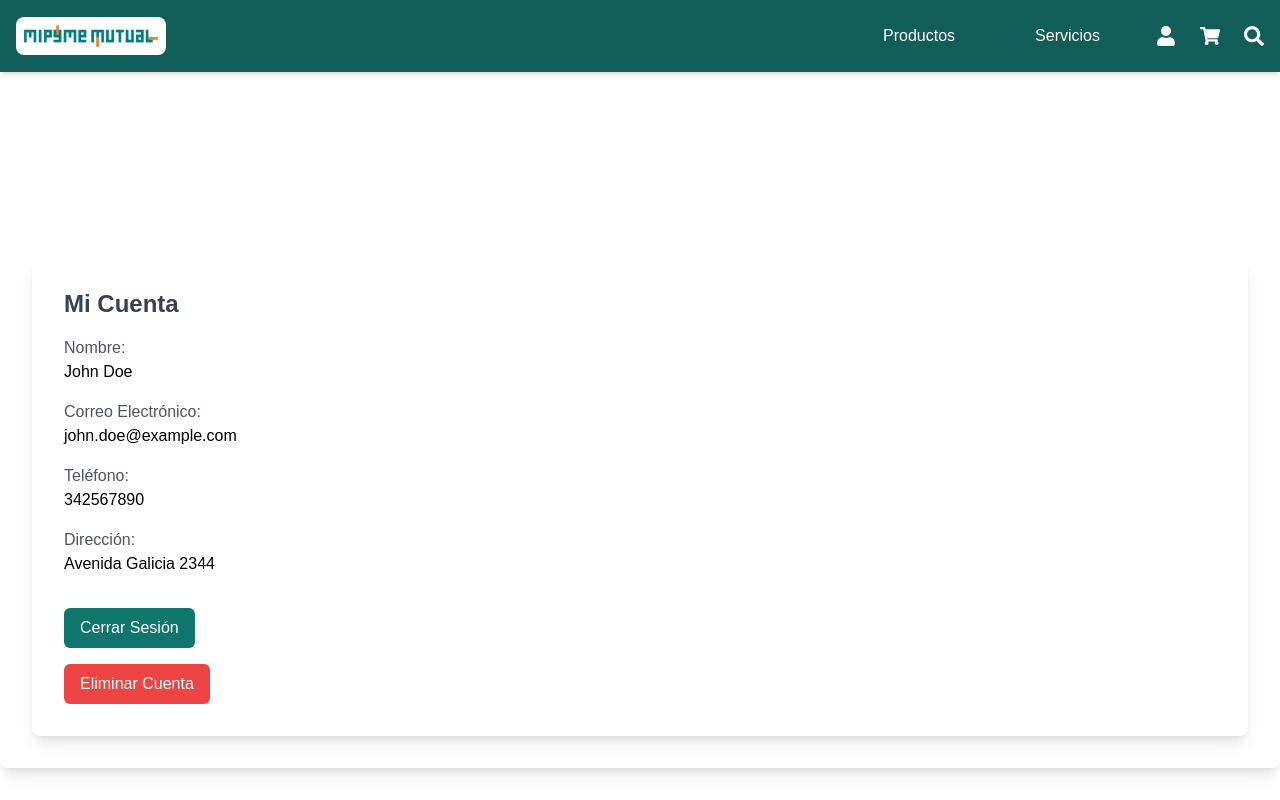
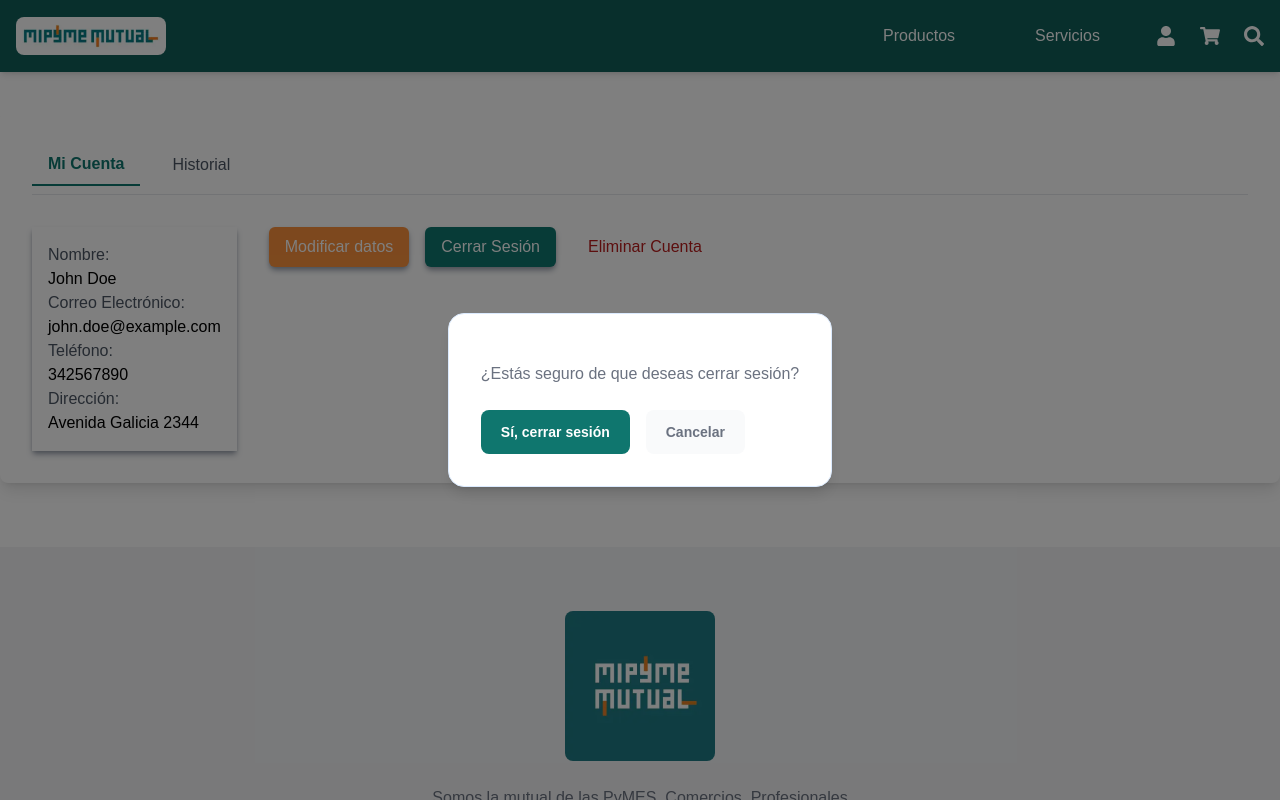
Before and after one commit to ArcadiaGroup-Dev/Project-GroupSales, a Next.js app in the folder front/: page /myAccount in a window 1280 px wide. Both pictures are taken after a click on the button "Cerrar Sesión". Shown: the top 800 px of the page. Built offline with nearby package versions, Linux system fonts and the light colour scheme.

Commit message:
Funciones buttons perfil

```diff
--- /dev/null
+++ b/front/src/components/Profile/DeleteAccount.tsx
@@ -0,0 +1,54 @@
+import React, { useState } from "react";
+
+interface DeleteAccountProps {
+  userId: string;
+  handleCloseDeleteAccount: () => void; // Esta es la función para cerrar el modal
+}
+
+export default function DeleteAccount({ userId, handleCloseDeleteAccount }: DeleteAccountProps) {
+  const [isProcessing, setIsProcessing] = useState(false);
+
+  const handleConfirmDelete = async () => {
+    setIsProcessing(true);
+    try {
+      const response = await fetch(`/api/users/${userId}`, { method: "DELETE" });
+      if (response.ok) {
+        console.log("Cuenta eliminada con éxito");
+        // Redirigir o actualizar el estado global de la app aquí
+      } else {
+        console.error("Error al eliminar la cuenta");
+      }
+    } catch (error) {
+      console.error("Error al eliminar:", error);
+    } finally {
+      setIsProcessing(false);
+    }
+  };
+
+  return (
+    <div className="fixed inset-0 flex items-center justify-center bg-black bg-opacity-50 z-50">
+      <div className="rounded-2xl border border-blue-100 bg-white p-4 shadow-lg sm:p-6 lg:p-8">
+        <p className="mt-4 text-gray-500">
+          ¿Estás seguro que deseas eliminar tu cuenta? Esta acción es irreversible.
+        </p>
+        <div className="mt-6 sm:flex sm:gap-4">
+          <button
+            onClick={handleConfirmDelete}
+            disabled={isProcessing}
+            className={`inline-block w-full rounded-lg px-5 py-3 text-center text-sm font-semibold text-white sm:w-auto ${
+              isProcessing ? "bg-gray-400" : "bg-red-500 hover:bg-red-400"
+            }`}
+          >
+            {isProcessing ? "Procesando..." : "Sí, Eliminar"}
+          </button>
+          <button
+            onClick={handleCloseDeleteAccount} // Cierra el modal al cancelar
+            className="mt-2 inline-block w-full rounded-lg bg-gray-50 px-5 py-3 text-center text-sm font-semibold text-gray-500 sm:mt-0 sm:w-auto"
+          >
+            Cancelar
+          </button>
+        </div>
+      </div>
+    </div>
+  );
+}
--- /dev/null
+++ b/front/src/components/Profile/EditProfile.tsx
@@ -0,0 +1,55 @@
+// EditProfile.tsx
+import React, { useState } from "react";
+
+interface EditProfileProps {
+  onCancel: () => void;
+  onSave: (data: { address: string; phone: string }) => void;
+}
+
+const EditProfile: React.FC<EditProfileProps> = ({ onCancel, onSave }) => {
+  const [address, setAddress] = useState<string>("");
+  const [phone, setPhone] = useState<string>("");
+
+  const handleSave = () => {
+    onSave({ address, phone }); // Llama a onSave para guardar los datos
+  };
+
+  return (
+    <div className="space-y-4">
+      <div>
+        <label className="font-medium text-gray-600">Dirección:</label>
+        <input
+          type="text"
+          value={address}
+          onChange={(e) => setAddress(e.target.value)}
+          className="mt-1 block w-full px-3 py-2 border border-gray-300 rounded-md"
+        />
+      </div>
+      <div>
+        <label className="font-medium text-gray-600">Teléfono:</label>
+        <input
+          type="text"
+          value={phone}
+          onChange={(e) => setPhone(e.target.value)}
+          className="mt-1 block w-full px-3 py-2 border border-gray-300 rounded-md"
+        />
+      </div>
+      <div className="mt-4 flex gap-4">
+        <button
+          onClick={handleSave}
+          className="bg-tertiary text-white px-4 py-2 rounded-md hover:bg-orange-600"
+        >
+          Guardar
+        </button>
+        <button
+          onClick={onCancel}
+          className="bg-gray-500 text-white px-4 py-2 rounded-md hover:bg-gray-400"
+        >
+          Cancelar
+        </button>
+      </div>
+    </div>
+  );
+};
+
+export default EditProfile;
--- /dev/null
+++ b/front/src/components/Profile/LogOut.tsx
@@ -0,0 +1,41 @@
+import React from "react";
+
+// Definir los tipos de las props
+interface LogOutProps {
+  handleCloseLogout: () => void; // La función para cerrar el modal
+}
+
+export default function LogOut({ handleCloseLogout }: LogOutProps) {
+  const handleLogout = () => {
+    // Lógica de cerrar sesión
+    console.log("Usuario ha cerrado sesión");
+
+    // Ejemplo: eliminar token del localStorage
+    localStorage.removeItem("token");
+
+    // Redirigir al usuario (puedes usar useNavigate si estás usando react-router)
+    window.location.href = "/login";
+  };
+
+  return (
+    <div className="fixed inset-0 flex items-center justify-center bg-black bg-opacity-50 z-50">
+      <div className="rounded-2xl border border-blue-100 bg-white p-4 shadow-lg sm:p-6 lg:p-8">
+        <p className="mt-4 text-gray-500">¿Estás seguro de que deseas cerrar sesión?</p>
+        <div className="mt-6 sm:flex sm:gap-4">
+          <button
+            onClick={handleLogout}
+            className="inline-block w-full rounded-lg bg-teal-700 px-5 py-3 text-center text-sm font-semibold text-white sm:w-auto"
+          >
+            Sí, cerrar sesión
+          </button>
+          <button
+            onClick={handleCloseLogout} // Llama a la función que cierra el modal
+            className="mt-2 inline-block w-full rounded-lg bg-gray-50 px-5 py-3 text-center text-sm font-semibold text-gray-500 sm:mt-0 sm:w-auto"
+          >
+            Cancelar
+          </button>
+        </div>
+      </div>
+    </div>
+  );
+}
--- a/front/src/components/Profile/MyAccount.tsx
+++ b/front/src/components/Profile/MyAccount.tsx
@@ -1,28 +1,71 @@
-"use client"
-import React from 'react';
-import { mocksUser } from '../mockUser';
+"use client";
+import React, { useState, useEffect } from "react";
+import { mocksUser } from "../mockUser";
+import LogOut from "./LogOut";
+import DeleteAccount from "./DeleteAccount";
+import EditProfile from "./EditProfile"; // Importa el componente de edición
 
 export default function MyAccount() {
-  const user = mocksUser[0];
-  const handleLogout = () => {
-    // Lógica para cerrar sesión
-    console.log("Cerrar sesión");
+  const [activeIndex, setActiveIndex] = useState(0);
+  const [isLogoutModalOpen, setIsLogoutModalOpen] = useState(false);
+  const [isDeleteModalOpen, setIsDeleteModalOpen] = useState(false);
+  const [isEditing, setIsEditing] = useState(false); // Nuevo estado para gestionar la edición
+  const [userData, setUserData] = useState({
+    address: "", // Inicialmente vacío, se llenará desde el localStorage
+    phone: "",   // Inicialmente vacío, se llenará desde el localStorage
+  });
+
+  const user = mocksUser[0]; // Asegúrate de que 'user' esté bien definido en tu mock
+
+  // Usamos useEffect para cargar los datos del usuario desde el localStorage
+  useEffect(() => {
+    const storedUserData = localStorage.getItem("userData");
+    if (storedUserData) {
+      setUserData(JSON.parse(storedUserData)); // Carga los datos del localStorage si existen
+    }
+  }, []); // Solo se ejecuta una vez cuando el componente se monta
+
+  const handleOpenLogout = () => {
+    setIsLogoutModalOpen(true);
   };
 
-  const handleDeleteAccount = () => {
-    // Lógica para eliminar la cuenta
-    console.log("Eliminar cuenta");
+  const handleCloseLogout = () => {
+    setIsLogoutModalOpen(false); // Cierra el modal de LogOut
   };
 
-  return (
-    <div className="mt-28 p-8 bg-white shadow-lg rounded-lg">
-   <div className="mt-28 p-8 bg-white shadow-lg rounded-lg">
-  <h1 className="text-2xl font-bold text-gray-700 mb-4">Mi Cuenta</h1>
+  const handleOpenDeleteAccount = () => {
+    setIsDeleteModalOpen(true);
+  };
 
-  <div className="space-y-4">
+  const handleCloseDeleteAccount = () => {
+    setIsDeleteModalOpen(false); // Cierra el modal de DeleteAccount
+  };
+
+  const handleEditClick = () => {
+    setIsEditing(true); // Cambia el estado a "editar"
+  };
+
+  const handleCancelEdit = () => {
+    setIsEditing(false); // Vuelve al estado sin editar
+  };
+
+  const handleSaveEdit = (data: { address: string; phone: string }) => {
+    setUserData(data); // Guarda los datos editados
+    localStorage.setItem("userData", JSON.stringify(data)); // Guarda los nuevos datos en el localStorage
+    setIsEditing(false); // Cierra el formulario de edición
+  };
+
+  const sections = [
+    {
+      title: "Mi Cuenta",
+      content: (
+        <div className="flex flex-col sm:flex-col md:flex-row md:space-x-8 items-center sm:items-start">
+          <div className="w-full sm:w-auto p-4 shadow-md shadow-gray-400">
             <div>
               <span className="font-medium text-gray-600">Nombre:</span>
-      <p>{user.name} {user.lastName}</p>
+              <p>
+                {user.name} {user.lastName}
+              </p>
             </div>
             <div>
               <span className="font-medium text-gray-600">Correo Electrónico:</span>
@@ -38,22 +81,77 @@ export default function MyAccount() {
             </div>
           </div>
 
-  <div className="mt-8 space-y-4 flex flex-col items-start">
+          {!isEditing ? (
+            <div className="mt-8 sm:mt-4 md:mt-0 flex flex-col sm:flex-col md:flex-row md:space-x-4">
               <button
-      onClick={handleLogout}
-      className="w-auto bg-teal-700 text-white py-2 px-4 rounded-md hover:bg-teal-600 transition"
+                onClick={handleEditClick} // Muestra el formulario de edición
+                className="w-full sm:w-auto shadow-md shadow-gray-400  bg-orange-400 text-white py-2 px-4 rounded-md hover:bg-orange-300 transition"
+              >
+                Modificar datos
+              </button>
+              <button
+                onClick={handleOpenLogout} // Abre el modal de LogOut
+                className="w-full sm:w-auto shadow-md shadow-gray-400  bg-teal-700 text-white py-2 px-4 rounded-md hover:bg-teal-600 transition"
               >
                 Cerrar Sesión
               </button>
-
               <button
-      onClick={handleDeleteAccount}
-      className="w-auto bg-red-500 text-white py-2 px-4 rounded-md hover:bg-red-400 transition"
+                onClick={handleOpenDeleteAccount} // Abre el modal de DeleteAccount
+                className="w-full sm:w-auto text-red-700 py-2 px-4 rounded-md hover:border-red-700 hover:border-2 hover:shadow-md hover:shadow-gray-400 transition"
               >
                 Eliminar Cuenta
               </button>
             </div>
+          ) : (
+            <EditProfile
+              onCancel={handleCancelEdit} // Llama a la función para cancelar
+              onSave={handleSaveEdit} // Llama a la función para guardar los cambios
+            />
+          )}
         </div>
+      ),
+    },
+    {
+      title: "Historial",
+      content: (
+        <div className="space-y-4">
+          <h2 className="text-lg font-semibold text-gray-700">Tus Órdenes</h2>
+          <p>Aquí aparecerán las órdenes realizadas por el usuario.</p>
+          {/* Agrega contenido dinámico aquí */}
+        </div>
+      ),
+    },
+  ];
+
+  return (
+    <div className="mt-28 p-8 bg-white shadow-lg rounded-lg">
+      {/* Navegación del índice */}
+      <nav className="mb-8 flex space-x-4 border-b pb-2">
+        {sections.map((section, index) => (
+          <button
+            key={index}
+            className={`px-4 py-2 ${
+              activeIndex === index
+                ? "border-b-2 border-teal-700 text-teal-700 font-semibold"
+                : "text-gray-600 hover:text-teal-700"
+            }`}
+            onClick={() => setActiveIndex(index)}
+          >
+            {section.title}
+          </button>
+        ))}
+      </nav>
+
+      {/* Contenido dinámico basado en el índice */}
+      <div>{sections[activeIndex].content}</div>
+
+      {/* Renderiza el modal de LogOut si está abierto */}
+      {isLogoutModalOpen && <LogOut handleCloseLogout={handleCloseLogout} />}
+
+      {/* Renderiza el modal de DeleteAccount si está abierto */}
+      {isDeleteModalOpen && (
+        <DeleteAccount userId={user.id} handleCloseDeleteAccount={handleCloseDeleteAccount} />
+      )}
     </div>
   );
 }
--- a/front/src/components/mockUser.tsx
+++ b/front/src/components/mockUser.tsx
@@ -1,4 +1,4 @@
-import { IUser } from "./Interfaces/IUser";
+import { IUser } from "@/Interfaces/IUser"
 
 export const mocksUser:IUser[] = [
     {
```
Also changed, not shown: 1 other file (tests, documents, lock files or other folders). Lines whose indentation alone changed are shown as unchanged.
